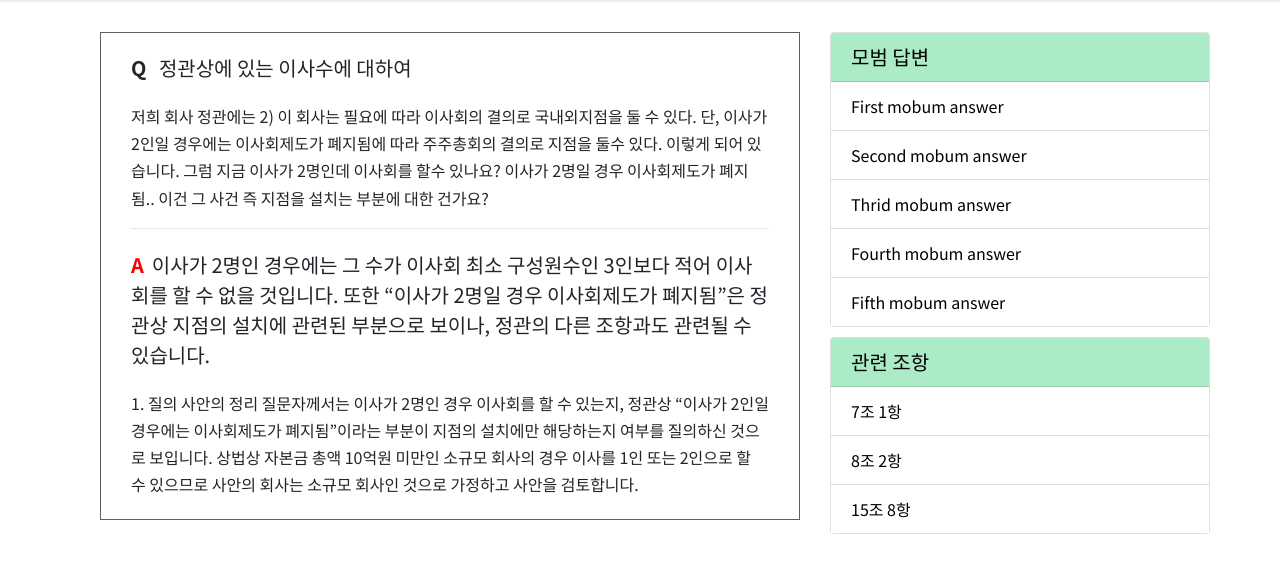
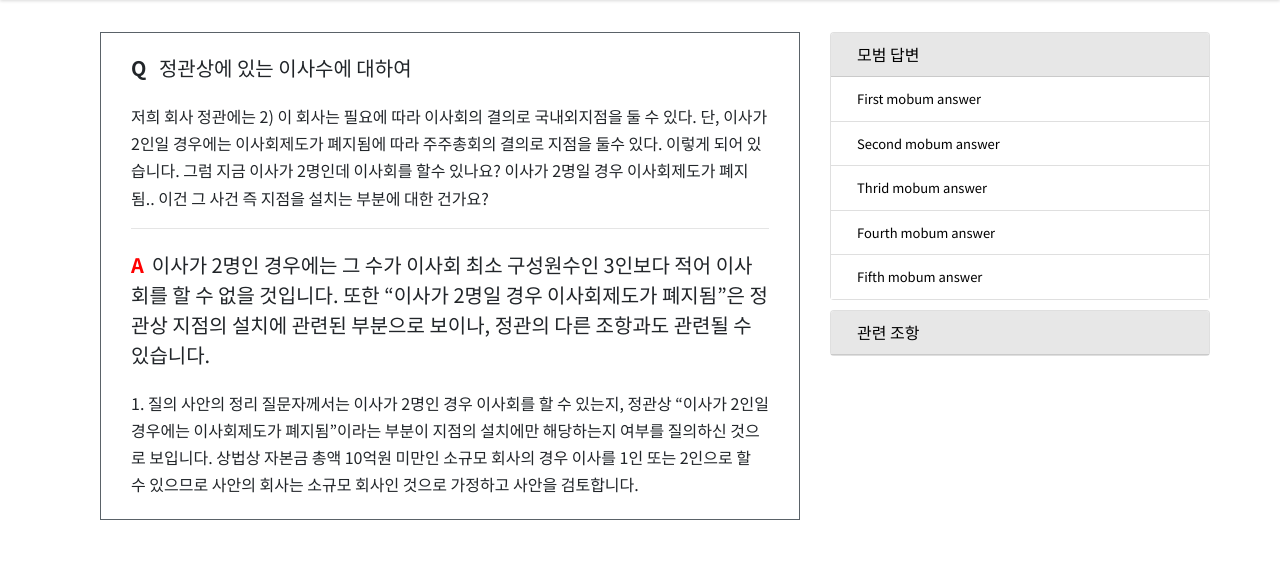
Before and after one commit to yyoongs/ISAC, a Flask app: page /result in a window 1280 px wide. Shown: the part 90-663 px from the top of the page. Run offline with Flask 2, Linux system fonts and the light colour scheme; some libraries are stand-ins or nearby versions.

Commit message:
fixed side menu error

```diff
--- a/homepage/templates/mobum.html
+++ b/homepage/templates/mobum.html
@@ -14,38 +14,54 @@
         }
 
         .card-header {
-            background-color : #ABEBC6;
+            background-color : #E7E7E7;
         }
+
         .card-header > a:link,
-        .card-header > a:visited,
+        .card-header > a:visited {
+            color : #000;
+            font-size : 16px;
+            padding : 8px 10px 8px 6px;
+        }
         .answer-body > .list-group > .list-group-item > a:link,
         .answer-body > .list-group > .list-group-item > a:visited {
             color : #000;
+            font-size : 13px;
+            padding : 8px 10px 8px 6px;
         }
 
         .card-header > a:hover,
-        .card-header > a:active,
+        .card-header > a:active {
+            color : #F1C40F;
+            font-size : 16px;
+            padding : 8px 10px 8px 6px;
+            text-decoration : none;
+        }
+
         .answer-body > .list-group > .list-group-item > a:hover,
         .answer-body > .list-group > .list-group-item > a:active{
             color : #F1C40F;
             text-decoration : none;
+            font-size : 13px;
+            padding : 8px 10px 8px 6px;
         }
+
+
     </style>
     <title>Title</title>
 </head>
 
 <body>
+<div class="accordion" id="accordionCard">
 <div class="row">
     <div class="card w-100">
-        <h5 class="card-header">
+        <h5 class="card-header" id="mobumHeading">
             {#        <h4 class="card-title">#}
-            <a data-toggle="collapse" data-target="#mobumAnswer" aria-expanded="false" aria-controls="mobumAnswer"
-               href="#mobumAnswer"><span
-                    class="glyphicon glyphicon-folder-close">
-                    </span>모범 답변</a>
+            <a data-toggle="collapse" data-target="#mobumAnswer" aria-expanded="true" aria-controls="mobumAnswer"
+               href="#mobumAnswer">모범 답변</a>
             {#        </h4>#}
         </h5>
-        <div id="mobumAnswer" class="answer-body">
+        <div id="mobumAnswer" class="answer-body collapse show" aria-labelledby="mobumHeading" data-parent="#accordionCard">
             <ul class="list-group list-group-flush">
                 <li class="list-group-item"><a href="#">First mobum answer</a></li>
                 <li class="list-group-item"><a href="#">Second mobum answer</a></li>
@@ -60,13 +76,12 @@
 
 <div class="row">
     <div class="card w-100">
-        <h5 class="card-header">
-            <a data-toggle="collapse" data-target="#related-provision" aria-expanded="false"
-               aria-controls="related-provision"
-               href="#related-provision">
-                    </span>관련 조항</a>
+        <h5 class="card-header"  id="relatedHeading">
+            <a class="collapsed" data-toggle="collapse" data-target="#related-provision" aria-expanded="false"
+               aria-controls="related-provision" href="#related-provision">
+                    관련 조항</a>
         </h5>
-        <div id="related-provision" class="answer-body">
+        <div id="related-provision" class="answer-body collapse" aria-labelledby="relatedHeading" data-parent="#accordionCard">
             <ul class="list-group list-group-flush">
                 <li class="list-group-item"><a href="#">7조 1항</a> </li>
 
@@ -77,7 +92,7 @@
         </div>
     </div>
 </div>
-
+</div>
 
 
 {#<div class="row">#}
```
